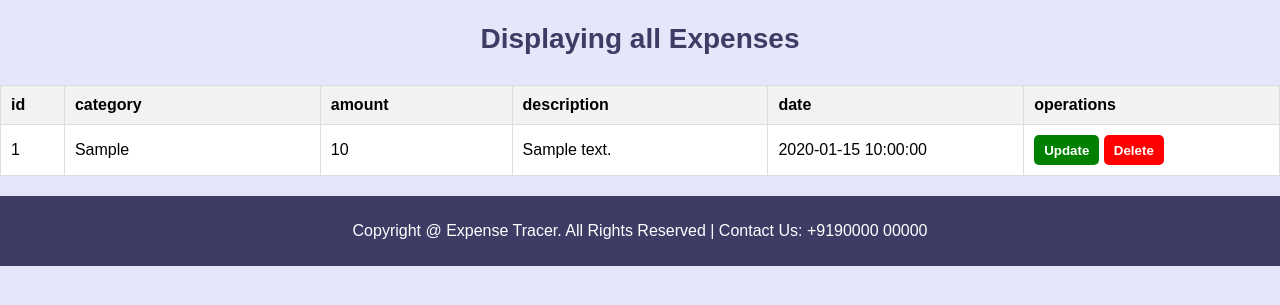
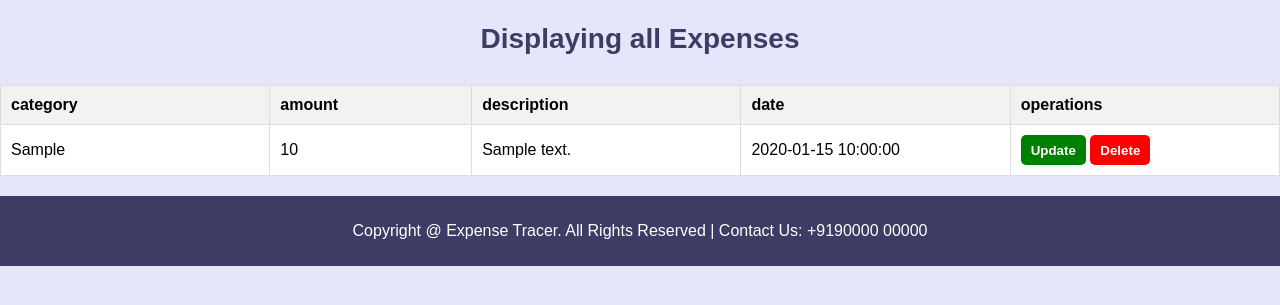
Before and after one commit to khushikri1398/Expense_tracker, a PHP site: page /expense.php in a window 1280 px wide. Shown: the part 160-465 px from the top of the page. Run offline with PHP 8.4, Linux system fonts and the light colour scheme; the visitor is signed in with stand-in values (Sample User, id 1); tables that the repository leaves empty or names only in its code hold one stand-in row (values such as "Sample post").

Commit message:
fix errors

```diff
--- a/expense.php
+++ b/expense.php
@@ -57,7 +57,6 @@
         <center>
             <table border="3px" cellspacing="7" width="50%">
                 <tr>
-                    <th width="5%">id</th>
                     <th width="20%">category</th>
                     <th width="15%">amount</th>
                     <th width="20%">description</th>
@@ -68,7 +67,6 @@
 
                 while ($result = mysqli_fetch_assoc($data)) {
                     echo "<tr>
-                            <td>" . $result['id'] . "</td>
                             <td>" . $result['category'] . "</td>
                             <td>" . $result['amount'] . "</td>
                             <td>" . $result['descr'] . "</td>
```
